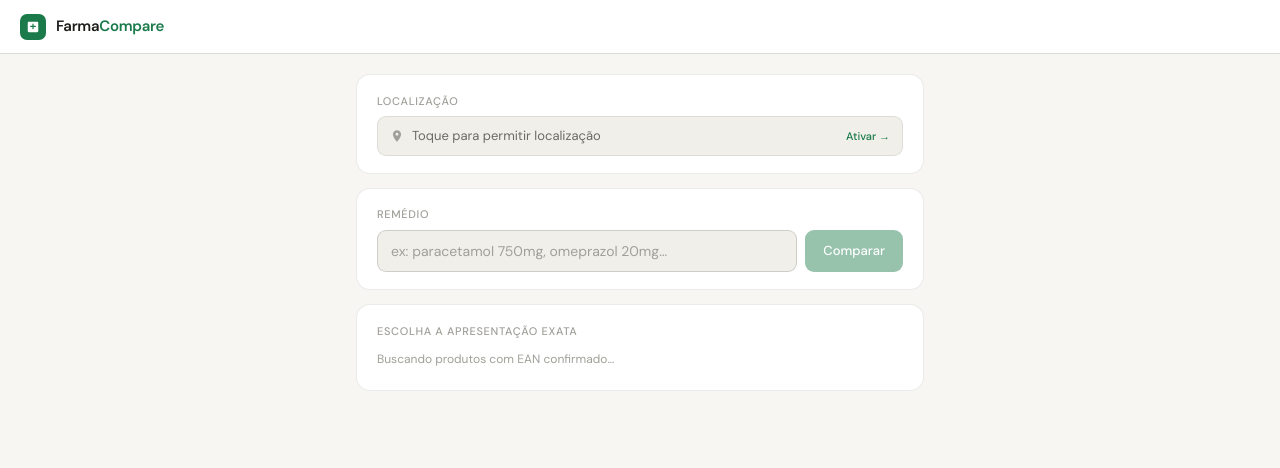
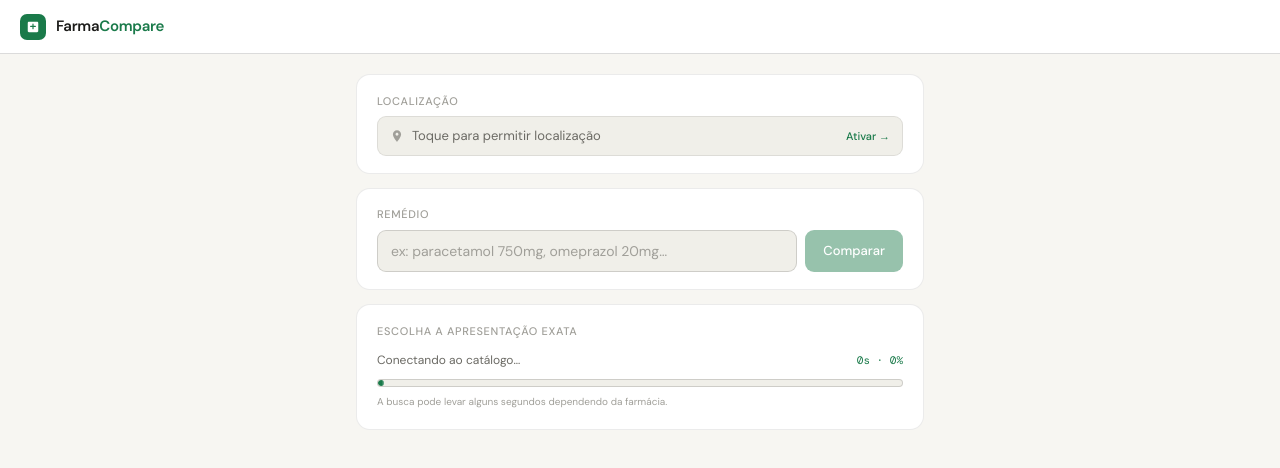
Before and after one commit to fred512/farmacompare, a Nuxt app: page / in a window 1280 px wide. Shown: the top 468 px of the page. Built offline with nearby package versions, Linux system fonts and the light colour scheme.

Commit message:
feat: show presentation search progress

```diff
--- a/pages/index.vue
+++ b/pages/index.vue
@@ -58,6 +58,33 @@ const loadingSteps = computed(() => {
 const loadingStep = ref(0)
 let loadingInterval: ReturnType<typeof setInterval>
 
+const presentationProgress = ref(0)
+const presentationSeconds = ref(0)
+let presentationInterval: ReturnType<typeof setInterval> | undefined
+
+const presentationStatus = computed(() => {
+  if (presentationSeconds.value < 3) return 'Conectando ao catálogo…'
+  if (presentationSeconds.value < 8) return 'Procurando apresentações e EANs…'
+  return 'O catálogo ainda está respondendo…'
+})
+
+watch(() => apresentacoes.carregando.value, (loading) => {
+  if (presentationInterval) clearInterval(presentationInterval)
+  if (!loading) {
+    presentationProgress.value = 100
+    return
+  }
+
+  const startedAt = Date.now()
+  presentationProgress.value = 6
+  presentationSeconds.value = 0
+  presentationInterval = setInterval(() => {
+    const elapsed = (Date.now() - startedAt) / 1000
+    presentationSeconds.value = Math.floor(elapsed)
+    presentationProgress.value = Math.min(92, Math.round(8 + 84 * (1 - Math.exp(-elapsed / 5))))
+  }, 250)
+})
+
 watch(precoCarregando, (val) => {
   if (val) {
     loadingStep.value = 0
@@ -67,6 +94,11 @@ watch(precoCarregando, (val) => {
   } else {
     clearInterval(loadingInterval)
   }
+})
+
+onUnmounted(() => {
+  clearInterval(loadingInterval)
+  if (presentationInterval) clearInterval(presentationInterval)
 })
 
 useSeoMeta({
@@ -164,7 +196,7 @@ useSeoMeta({
           />
           <button
             class="btn-primary"
-            :disabled="precoCarregando || !searchQuery.trim()"
+            :disabled="precoCarregando || apresentacoes.carregando || !searchQuery.trim()"
             @click="handleBuscar"
           >
             Comparar
@@ -174,7 +206,25 @@ useSeoMeta({
 
       <div v-if="apresentacoes.carregando || apresentacoes.apresentacoes.length || apresentacoes.erro" class="card">
         <div class="label">Escolha a apresentação exata</div>
-        <div v-if="apresentacoes.carregando" class="near-loading">Buscando produtos com EAN confirmado…</div>
+        <div v-if="apresentacoes.carregando" class="presentation-loading" aria-live="polite">
+          <div class="progress-meta">
+            <span>{{ presentationStatus }}</span>
+            <span class="progress-time">{{ presentationSeconds }}s · {{ presentationProgress }}%</span>
+          </div>
+          <div
+            class="progress-track"
+            role="progressbar"
+            aria-label="Progresso da busca de apresentações"
+            :aria-valuenow="presentationProgress"
+            aria-valuemin="0"
+            aria-valuemax="100"
+          >
+            <div class="progress-fill" :style="{ width: `${presentationProgress}%` }">
+              <span class="progress-glint" />
+            </div>
+          </div>
+          <div class="progress-hint">A busca pode levar alguns segundos dependendo da farmácia.</div>
+        </div>
         <div v-else-if="apresentacoes.erro" class="error-note">{{ apresentacoes.erro }}</div>
         <template v-else>
           <div class="apresentacoes-list">
@@ -456,4 +506,13 @@ main { max-width: 600px; margin: 0 auto; padding: 1.25rem 1rem 5rem; }
 .cep-row input { margin-left:auto; width:102px; padding:6px 8px; border: .5px solid var(--border2); border-radius:var(--radius-sm); background:var(--surface2); color:var(--text); font-family:var(--mono); }
 .apresentacoes-list { display:flex; flex-direction:column; gap:6px; }
 .compare-selected { margin-top:12px; width:100%; }
+.presentation-loading { padding: 5px 0 2px; }
+.progress-meta { display:flex; justify-content:space-between; align-items:center; gap:12px; color:var(--text2); font-size:12px; }
+.progress-time { color:var(--green); font-family:var(--mono); font-size:11px; white-space:nowrap; }
+.progress-track { height:8px; margin-top:10px; overflow:hidden; border:0.5px solid var(--border2); border-radius:999px; background:var(--surface2); }
+.progress-fill { position:relative; height:100%; min-width:6px; overflow:hidden; border-radius:inherit; background:var(--green); transition:width .3s ease-out; }
+.progress-glint { position:absolute; inset:0; background:linear-gradient(90deg, transparent 0%, rgba(255,255,255,.55) 50%, transparent 100%); transform:translateX(-100%); animation:progressSweep 1.35s ease-in-out infinite; }
+.progress-hint { margin-top:7px; color:var(--text3); font-size:10px; }
+@keyframes progressSweep { to { transform:translateX(100%); } }
+@media (prefers-reduced-motion: reduce) { .progress-fill { transition:none; } .progress-glint { animation:none; } }
 </style>
```
